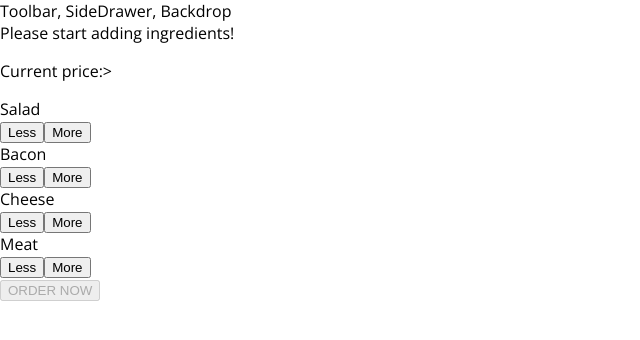
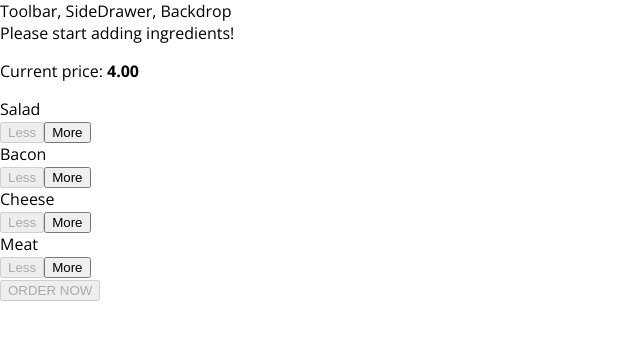
Before and after one commit to VasilHamulyak/burger-builder, a React app: page / in a window 1280 px wide. Shown: the top 340 px of the page, without its empty margins (0-640 px from the left). Built offline with nearby package versions, Linux system fonts and the light colour scheme.

Commit message:
feat: added logic for add and remove ingredients

```diff
--- a/src/components/Burger/BuildControls/BuildControls.js
+++ b/src/components/Burger/BuildControls/BuildControls.js
@@ -1,5 +1,4 @@
 import React from 'react';
-
 import BuildControl from './BuilsControl/BuildControl';
 import classes from './BuildControls.css';
 
@@ -13,14 +12,14 @@ const controls = [
 const buildControls = (props) => {
     return (
         <div className={classes.BuildControls}>
-            <p>Current price:></p>
+            <p>Current price: <strong>{props.price.toFixed(2)}</strong></p>
             {controls.map(ctrl => (
                 <BuildControl
                     key={ctrl.label}
                     label={ctrl.label}
                     added={() => props.ingredientAdded(ctrl.type)}
                     removed={() => props.ingredientRemoved(ctrl.type)}
-                    />
+                    disabled={props.disabled[ctrl.type]}/>
             ))}
             <button
                 className={classes.OrderButton}
--- a/src/containers/BurgerBuilder/BurgerBulider.js
+++ b/src/containers/BurgerBuilder/BurgerBulider.js
@@ -3,6 +3,13 @@ import React, {Component} from 'react';
 import Aux from '../../hoc/Aux';
 import Burger from '../../components/Burger/Burger';
 import BuildControls from '../../components/Burger/BuildControls/BuildControls';
+
+const INGREDIENT_PRICES = {
+    salad: 0.5,
+    bacon: 0.7,
+    cheese: 0.4,
+    meat: 1.3
+}
 
 class BurgerBuilder extends Component {
     state = {
@@ -11,13 +18,48 @@ class BurgerBuilder extends Component {
             bacon: 0,
             cheese: 0,
             meat: 0
+        },
+        totalPrice: 4
+    }
+
+    addIngredientHandler = type => {
+        const oldCount = this.state.ingredients[type];
+        const updateCounted = oldCount + 1;
+        const updateIngredients = {
+            ...this.state.ingredients
         }
+        updateIngredients[type] = updateCounted;
+        const updatedPrice = this.state.totalPrice + INGREDIENT_PRICES[type];
+        this.setState({ingredients: updateIngredients, totalPrice: updatedPrice});
     }
+
+    removeIngredientHandler = type => {
+        const oldCount = this.state.ingredients[type];
+        let updateCounted = oldCount - 1;
+        const updateIngredients = {
+            ...this.state.ingredients
+        }
+        updateIngredients[type] = updateCounted;
+        let updatedPrice = this.state.totalPrice - INGREDIENT_PRICES[type];
+        this.setState({ingredients: updateIngredients, totalPrice: updatedPrice});
+    }
+
     render() {
+        const disableInfo = {
+            ...this.state.ingredients
+        }
+        for (let key in disableInfo) {
+            disableInfo[key] = disableInfo[key] <= 0;
+        }
         return (
             <Aux>
                 <Burger ingredients={this.state.ingredients}/>
-                <BuildControls />
+                <BuildControls
+                    ingredientAdded={this.addIngredientHandler}
+                    ingredientRemoved={this.removeIngredientHandler}
+                    disabled={disableInfo}
+                    price={this.state.totalPrice}
+                />
             </Aux>
         );
     }
```
